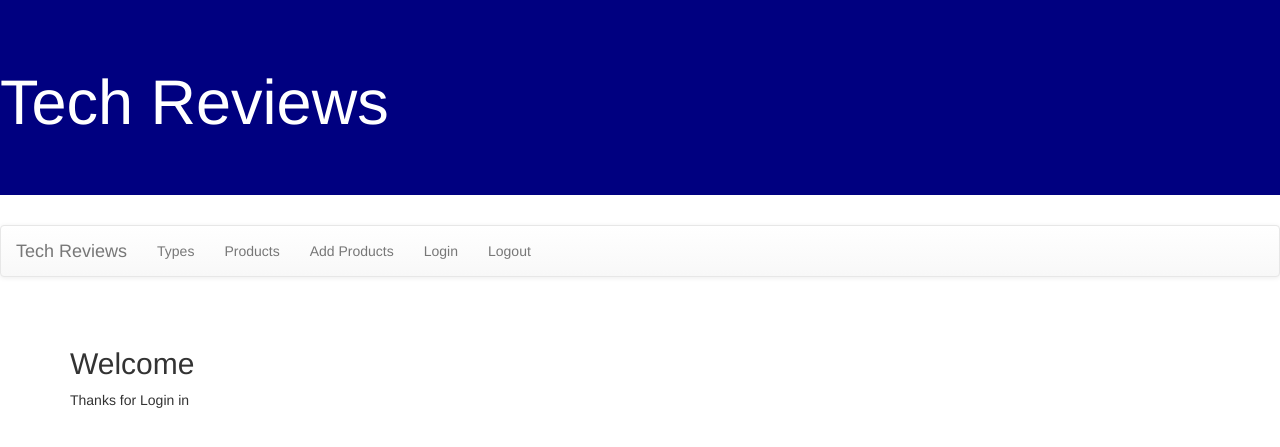
After one commit to VazzolerMatheus/itc172-techreviews, a Django app: page /TechReviewApp/loginMessage/ in a window 1280 px wide. The commit adds this page. Shown: the top 447 px of the page. Run offline with Django 3.2, Linux system fonts and the light colour scheme; some libraries are stand-ins or nearby versions.

Commit message:
assigment 9

```diff
--- /dev/null
+++ b/TechReviewApp/templates/TechReviewApp/loginMessage.html
@@ -0,0 +1,10 @@
+{% extends 'base.html' %}
+
+{% block content %}
+
+<h2>Welcome</h2>
+
+<p>Thanks for Login in</p>
+
+
+{% endblock %}
--- a/TechReviewApp/templates/base.html
+++ b/TechReviewApp/templates/base.html
@@ -22,6 +22,10 @@
                 <li><a href="{% url 'products' %}">Products</a></li>
                 <li><a href="{% url 'newProduct' %}">Add Products</a></li>
 
+                <!-- Login and Logout url are built-in django -->
+                <li><a href="{% url 'login' %}">Login</a></li>
+                <li><a href="{% url 'logout' %}">Logout</a></li>
+
                 </ul>
                 </div>
                 </nav>
--- a/TechReviewApp/urls.py
+++ b/TechReviewApp/urls.py
@@ -15,7 +15,11 @@ urlpatterns=[
 
     path('getProducts/', views.getProducts, name='products'),
 
-    path('newProduct/', views.newProduct, name='newProduct')
+    path('newProduct/', views.newProduct, name='newProduct'),
+
+    path('loginMessage/', views.loginMessage, name='loginMessage'),
+
+    path('logoutMessage/', views.loginMessage, name='logoutMessage'),
 
 
 ]
--- a/TechReviewApp/views.py
+++ b/TechReviewApp/views.py
@@ -1,6 +1,8 @@
 from django.shortcuts import render, get_object_or_404
 from .models import TechType, Product, Review
 from .forms import ProductForm
+from django.contrib.auth.decorators import login_required
+
 # Create your views here.
 
 
@@ -39,6 +41,8 @@ def productsDetail(request, id):
 
     return render (request, 'TechReviewApp/productdetail.html', context=context)
 
+
+@login_required
 def newProduct(request):
     form = ProductForm
                         #check difference between POST and GET
@@ -54,3 +58,13 @@ def newProduct(request):
         form=ProductForm()
 
     return render(request, 'TechReviewApp/newproduct.html', {'form' : form})
+
+
+def loginMessage(request):
+
+    return render(request, 'TechReviewApp/loginMessage.html')
+
+
+def logoutMessage(request):
+
+    return render(request, 'TechReviewApp/logoutMessage')
--- a/TechReviewProject/settings.py
+++ b/TechReviewProject/settings.py
@@ -122,4 +122,10 @@ USE_TZ = True
 # Static files (CSS, JavaScript, Images)
 # https://docs.djangoproject.com/en/1.11/howto/static-files/
 
+
+#this it the static folder, everything that is static goes here.
 STATIC_URL = '/static/'
+
+#LOGIN_DIRECT_URL and LOGOUT_DIRECT_URL are built-in Django constants
+LOGIN_REDIRECT_URL = 'loginMessage'
+LOGOUT_REDIRECT_URL = 'logoutMessage'
--- a/TechReviewProject/urls.py
+++ b/TechReviewProject/urls.py
@@ -21,4 +21,8 @@ from django.urls import path, include
 urlpatterns = [
     path('admin/', admin.site.urls),
     path('TechReviewApp/', include('TechReviewApp.urls')),
+
+
+    #urls for the users to access.
+    path('accounts/', include('django.contrib.auth.urls')),
 ]
```
Also changed, not shown: TechReviewApp/templates/TechReviewApp/logoutMessage.html (added, +10 -0 lines), TechReviewApp/templates/registration/login.html (added, +21 -0 lines), TechReviewApp/forms.py (line endings or trailing spaces).
